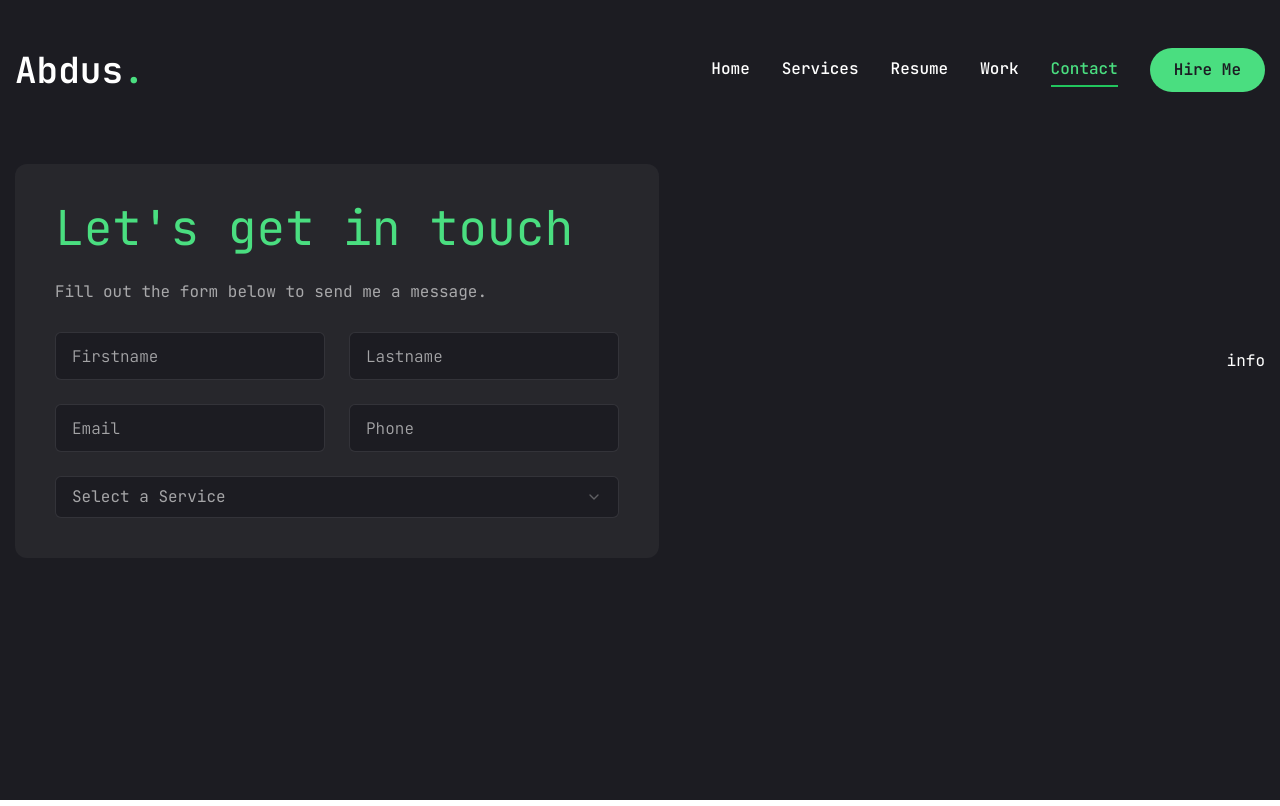
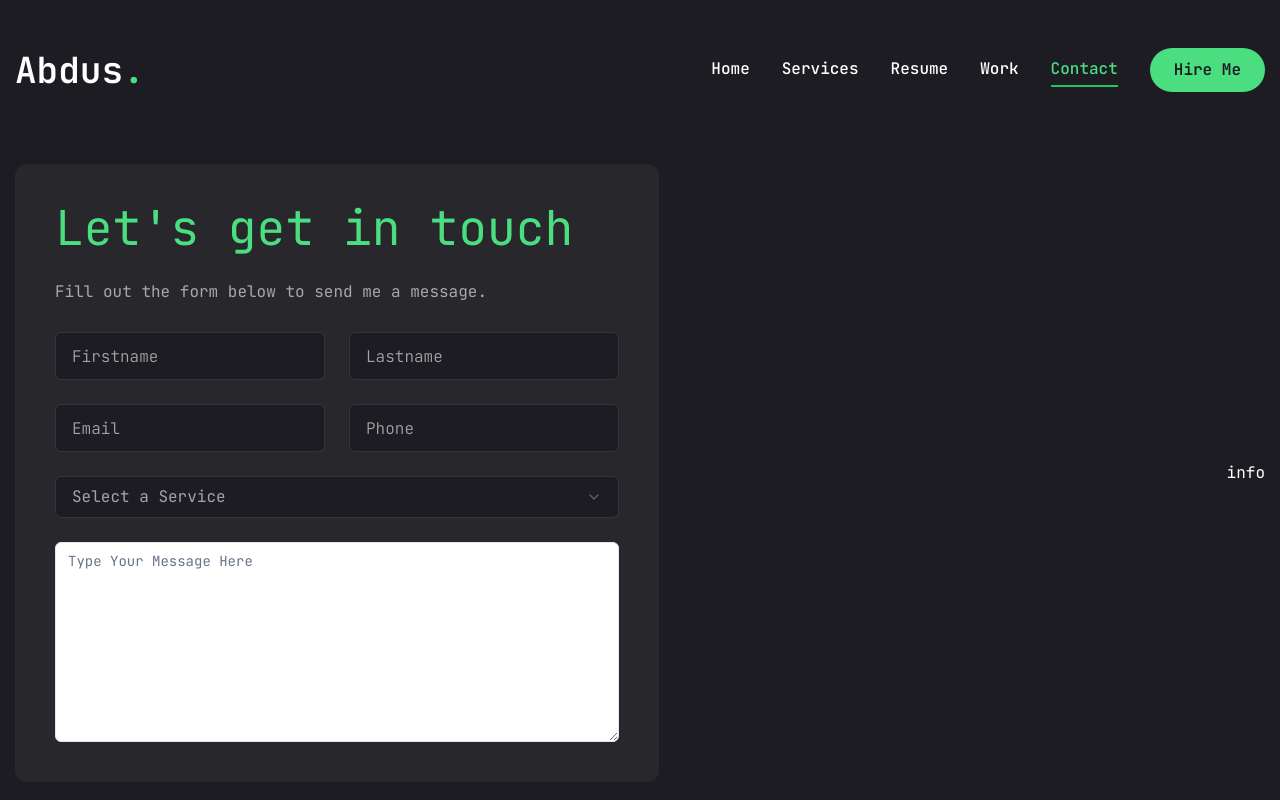
Before and after one commit to a10smd/portfolio-main, a Next.js app: page /contact in a window 1280 px wide. Built offline with nearby package versions, Linux system fonts and the light colour scheme.

Commit message:
Major Changes

```diff
--- a/app/contact/page.jsx
+++ b/app/contact/page.jsx
@@ -76,6 +76,11 @@ const Contact = () => {
                   </SelectGroup>
                 </SelectContent>
               </Select>
+              {/* textarea */}
+              <Textarea
+                className="h-[200px]"
+                placeholder="Type Your Message Here"
+              />
             </form>
           </div>
           {/* info */}
```
